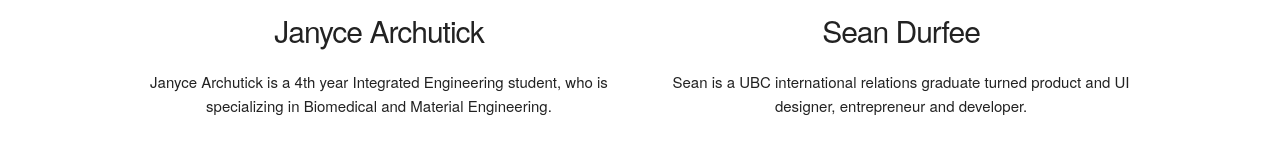
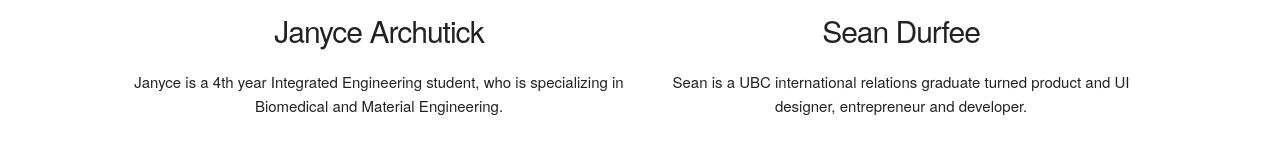
Before and after one commit to durfee/Chilly, a website: page index.html in a window 1280 px wide. Shown: the part 1023-1187 px from the top of the page. Drawn offline with Linux system fonts and the light colour scheme.

Commit message:
Update index.html

```diff
--- a/index.html
+++ b/index.html
@@ -96,7 +96,7 @@
         		<img src="" alt="">
         		<div class="team-member__copy">
         			<h3>Janyce Archutick</h3>
-        			<p>Janyce Archutick is a 4th year Integrated Engineering student, who is specializing in Biomedical and Material Engineering.</p>
+        			<p>Janyce is a 4th year Integrated Engineering student, who is specializing in Biomedical and Material Engineering.</p>
         		</div>
         	</div>
         	<div class="team-member">
```
